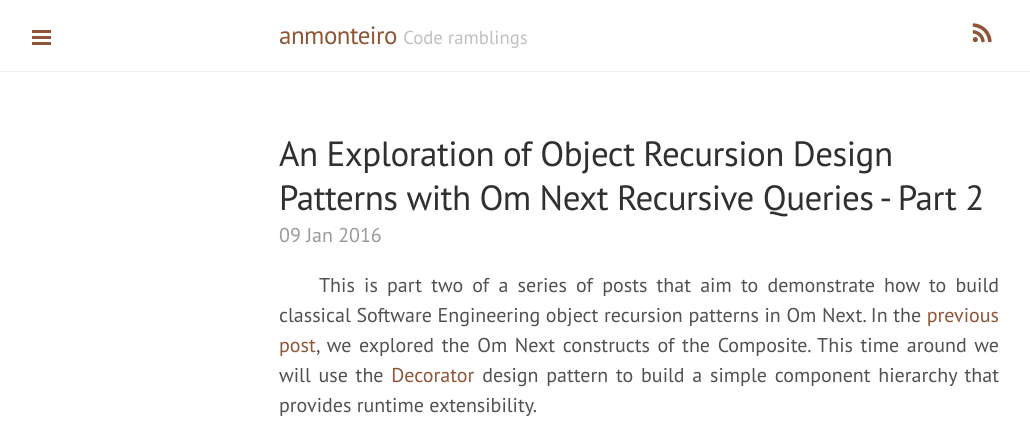
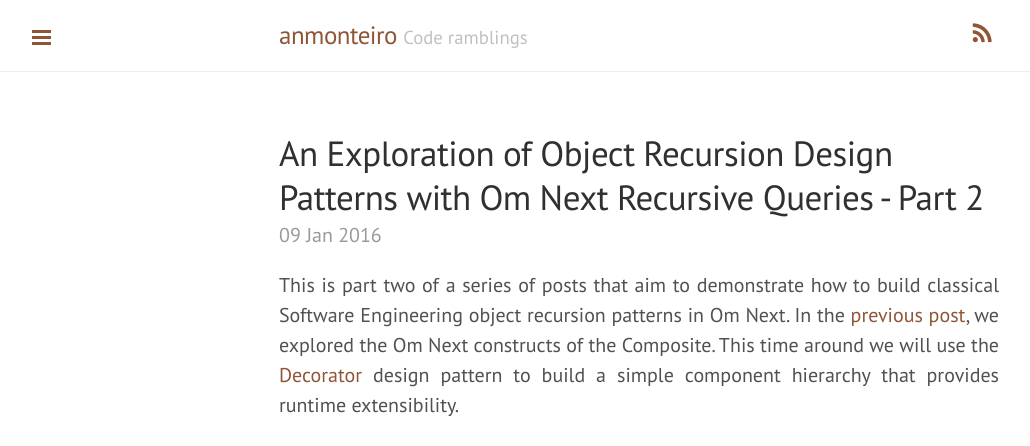
Before and after one commit to anmonteiro/anmonteiro.github.io, a Jekyll site: the page built from _posts/2016-01-09-exploration-patterns-om-next-part-2.md, in a window 1280 px wide. Shown: the top 446 px of the page, without its empty margins (1-1031 px from the left). Built offline with Jekyll 4.4.1, drawn with Linux system fonts in a browser that asks for light colours; comment, search, counter and statistics services are not loaded.

Commit message:
dont indent paragraphs

```diff
--- a/_posts/2016-01-09-exploration-patterns-om-next-part-2.md
+++ b/_posts/2016-01-09-exploration-patterns-om-next-part-2.md
@@ -26,13 +26,13 @@
 
 The core object is just a representation of the square: its `width`, `height` and the `color`. Here's how it looks like:
 
-<div class="no-indent" style="margin-bottom: 20px;">
+<div style="margin-bottom: 20px;">
   <div id="dp-card-1"></div>
 </div>
 
 Now, the data in our decorators is quite similar to the Composite case, in the sense that it is recursive. However, since the Decorator pattern employs 1-ObjectRecursion, each data item in this example doesn't have a vector of children, but solely a "pointer" to the next decorator. As you can see below, we call this pointer `:next`. Notice how the data that represents the square is the end of the recursion.
 
-<div class="no-indent" style="margin-bottom: 20px;">
+<div style="margin-bottom: 20px;">
   <div id="dp-card-2"></div>
 </div>
 
@@ -91,13 +91,13 @@
 
 After we implement our Om parser and render methods, we see the final result. The card below shows the result of passing only the square data to the example we just built. Pretty boring, heh? Scroll down!
 
-<div class="no-indent" style="margin-bottom: 20px;">
+<div style="margin-bottom: 20px;">
   <div id="dp-card-3"></div>
 </div>
 
 However, if we pass the state that contains our decorators, we see that the previously boring square has been decorated with that data! One more thing: if you simply supply data that has more (or less, for that case) decorators to our example, those will be reflected in our core object. We have thus achieved runtime extensibility.
 
-<div class="no-indent" style="margin-bottom: 20px;">
+<div style="margin-bottom: 20px;">
   <div id="dp-card-4"></div>
 </div>
 
--- a/public/css/anmonteiro.css
+++ b/public/css/anmonteiro.css
@@ -51,15 +51,6 @@
 .page div.contact-showcase{
   font-size: 200%;
   text-align: center;
-}
-
-/* Paragraph indentation */
-.content > .post p {
-  text-indent: 2em;
-}
-
-.no-indent, .no-indent * {
-  text-indent: 0 !important;
 }
 
 /* Image captions */
```
Also changed, not shown: _posts/2016-01-07-exploration-patterns-om-next-part-1.md (+2 -2 lines), _posts/2016-02-22-routing-in-om-next-a-catalog-of-approaches.md (+1 -1 lines), _posts/2016-08-10-clojurescript-require-now-supports-rename.md (+1 -1 lines), _posts/2016-11-09-the-fastest-clojure-repl-in-the-world.md (+1 -1 lines).
